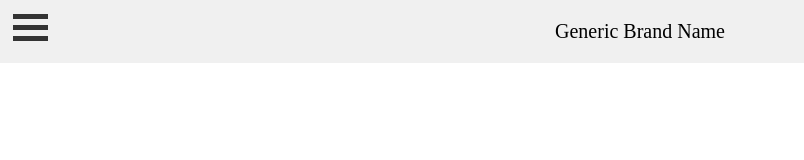
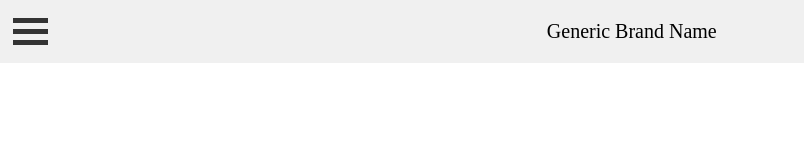
Before and after one commit to pattrickrice/Simple-Mobile-Navigation-Drawer, a plain HTML site: page index.html in a window 1280 px wide. Shown: the full height of the page, 0-804 px from the left. Drawn offline with nearby package versions, Linux system fonts and the light colour scheme.

Commit message:
fix top bar sizing

```diff
--- a/home.css
+++ b/home.css
@@ -13,13 +13,14 @@ html body {
   width: 100%;
 }
 /* Center div or text*/
-.center {
-  height: 100%;
+.center{
+  margin-left: auto;
   vertical-align: middle;
   text-align: center;
 }
 .left {
-  position: relative;
+  float: left;
+
 }
 .small {
   font-size: 12px; /* 75% of the baseline */
@@ -28,14 +29,18 @@ html body {
   font-size: 18px; /* 100% of the baseline */
 }
 .large {
-  font-size: 20px; /* 125% of the baseline */
+  font-size: 125%; /* 125% of the baseline */
 }
 /* Hamburger icon div*/
 .container {
-  position: fixed;
+  position: relative;
   z-index: 1;
   padding: .5em;
   padding-left: .8em;
+  width:  1%;
+}
+.title{
+  width: 90%;
 }
 /*Nav bar at the top*/
 .bar {
@@ -48,7 +53,10 @@ html body {
 }
 /* applies to items in Nav Bar*/
 .bar-item {
-  height: auto%;
+  position: relative;
+  vertical-align: middle;
+  display: inline-table;
+  height: auto;
   text-align: center;
 }
 
@@ -78,7 +86,7 @@ html body {
   transform: rotate(45deg) translate(-8px, -8px) ;
 }
 .space {
-  padding-top: 4.5em;
+  height: 2em;
 }
 /* Style Mobile Nav drawer*/
 .drawer {
@@ -100,6 +108,7 @@ html body {
 
 }
 .drawer ul li{
+  height: 3em;
   list-style: none;
   padding-top: 1em;
   padding-bottom: 1em;
@@ -108,7 +117,7 @@ html body {
 }
 .drawer ul li:hover{
   -webkit-transition-timing-function: ease;
-    transition: 0.5s;
+  transition: 0.5s;
   background-color:  #333333;
   -webkit-box-shadow: inset 10px 10px 35px -17px rgba(26,26,26,1);
   -moz-box-shadow: inset 10px 10px 35px -17px rgba(26,26,26,1);
--- a/index.html
+++ b/index.html
@@ -1,5 +1,6 @@
 <!DOCTYPE html>
 <head>
+  <meta name="viewport" content="width=device-width, initial-scale=1.0">
   <title>Test</title>
   <script src="https://ajax.googleapis.com/ajax/libs/jquery/1.12.4/jquery.min.js"></script>
   <script type = "text/javascript" src = "https://ajax.googleapis.com/ajax/libs/jqueryui/1.11.3/jquery-ui.min.js"></script>
@@ -9,13 +10,13 @@
 <body>
   <div id ="overlay" class="overlay under">  </div>
   <div id="menu-bar" class="bar">
-    <div class="container bar-item" onclick="myFunction(this)">
+    <div class="container bar-item " onclick="myFunction(this)">
       <div class="bar1" id=""></div>
       <div class="bar2"></div>
       <div class="bar3"></div>
     </div>
-    <div class="center bar-item">
-      <p id="name" class="center large">Generic Brand Name</p>
+    <div class="bar-item title ">
+      <p id="name" class=" large">Generic Brand Name</p>
     </div>
   </div>
   <div id="menu-drawer" class="drawer close">
```
